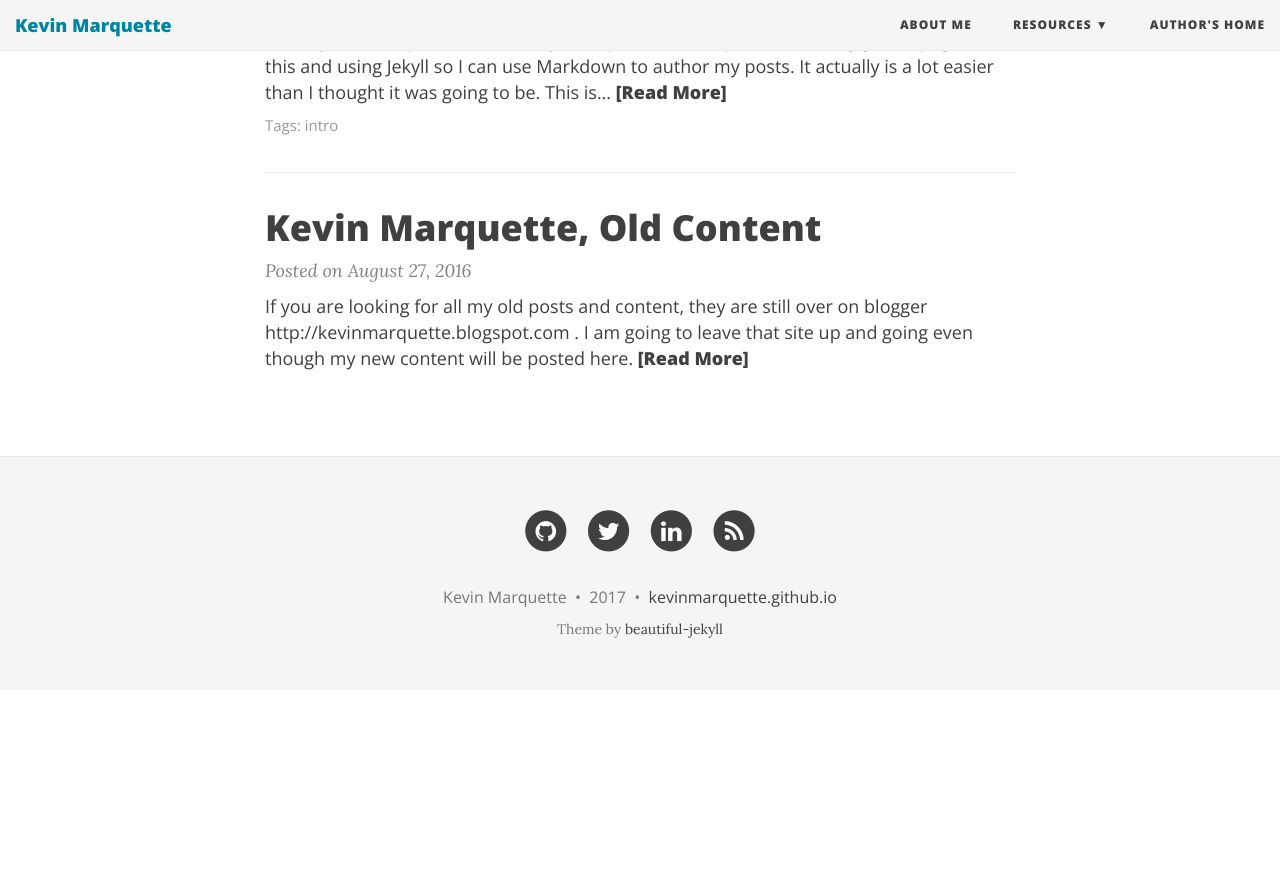
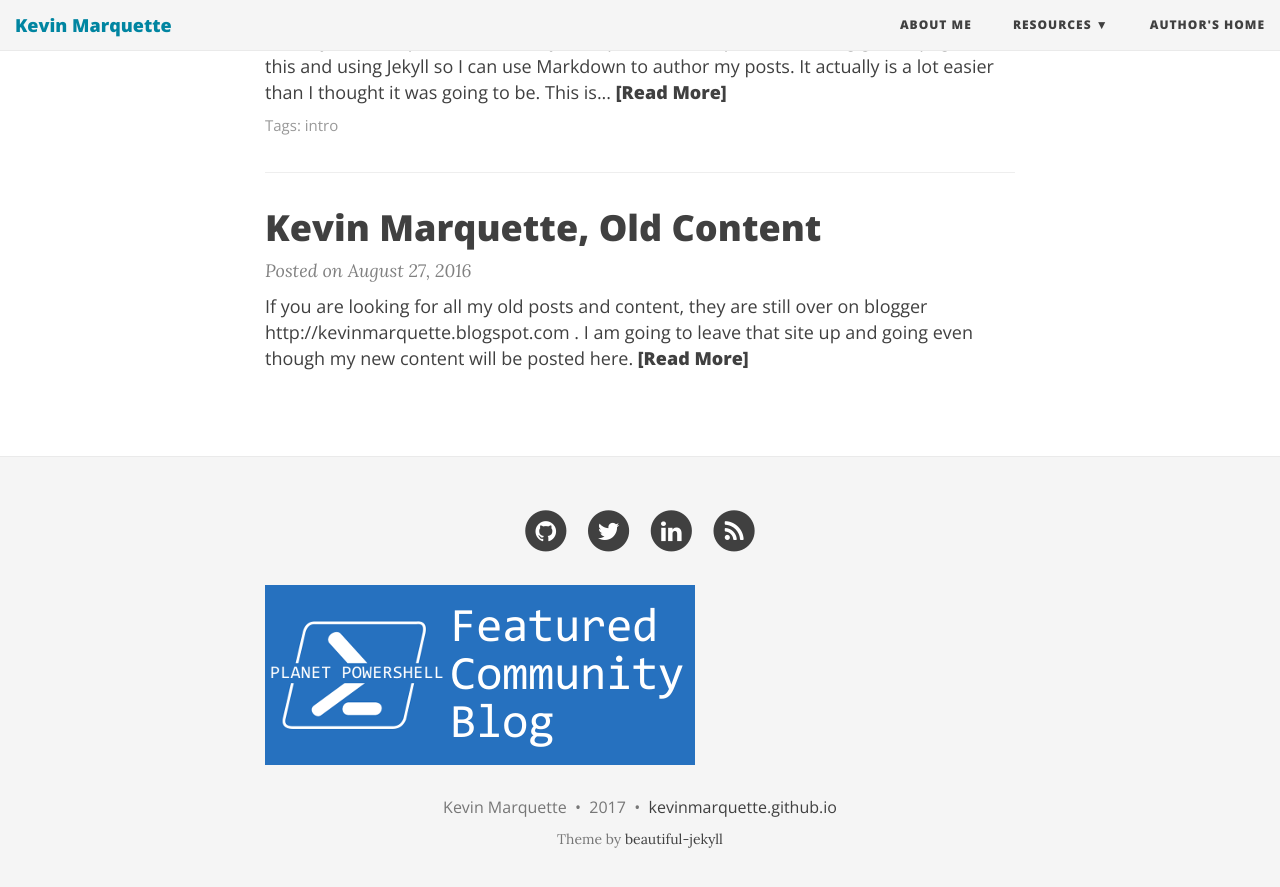
Before and after one commit to KevinMarquette/kevinmarquette.github.io, a Jekyll site: the page built from index.html, in a window 1280 px wide and 900 px high, scrolled down 4309 px. Shown: the top 887 px of the window. Built offline with Jekyll 4.4.1, drawn with Linux system fonts in a browser that asks for light colours; nearby versions of some CDN libraries; the list of posts is cut into pages by our own code; before the commit the page ends 4999 px from its top, so only the background shows below that.

Commit message:
Added planet powershell refference

```diff
--- a/_includes/footer.html
+++ b/_includes/footer.html
@@ -104,6 +104,11 @@
 		  </li>
           {% endif %}
         </ul>
+        <p>
+         <a href='http://www.planetpowershell.com/' style="border: 0;" >
+          <img src='{{ site.url }}/img/planetpowershell-featured-badge.png' />
+         </a>
+        </p>
         <p class="copyright text-muted">
 		  {{ site.author.name }}
 		  &nbsp;&bull;&nbsp;
```
Also changed, not shown: img/planetpowershell-featured-badge.png (added).
